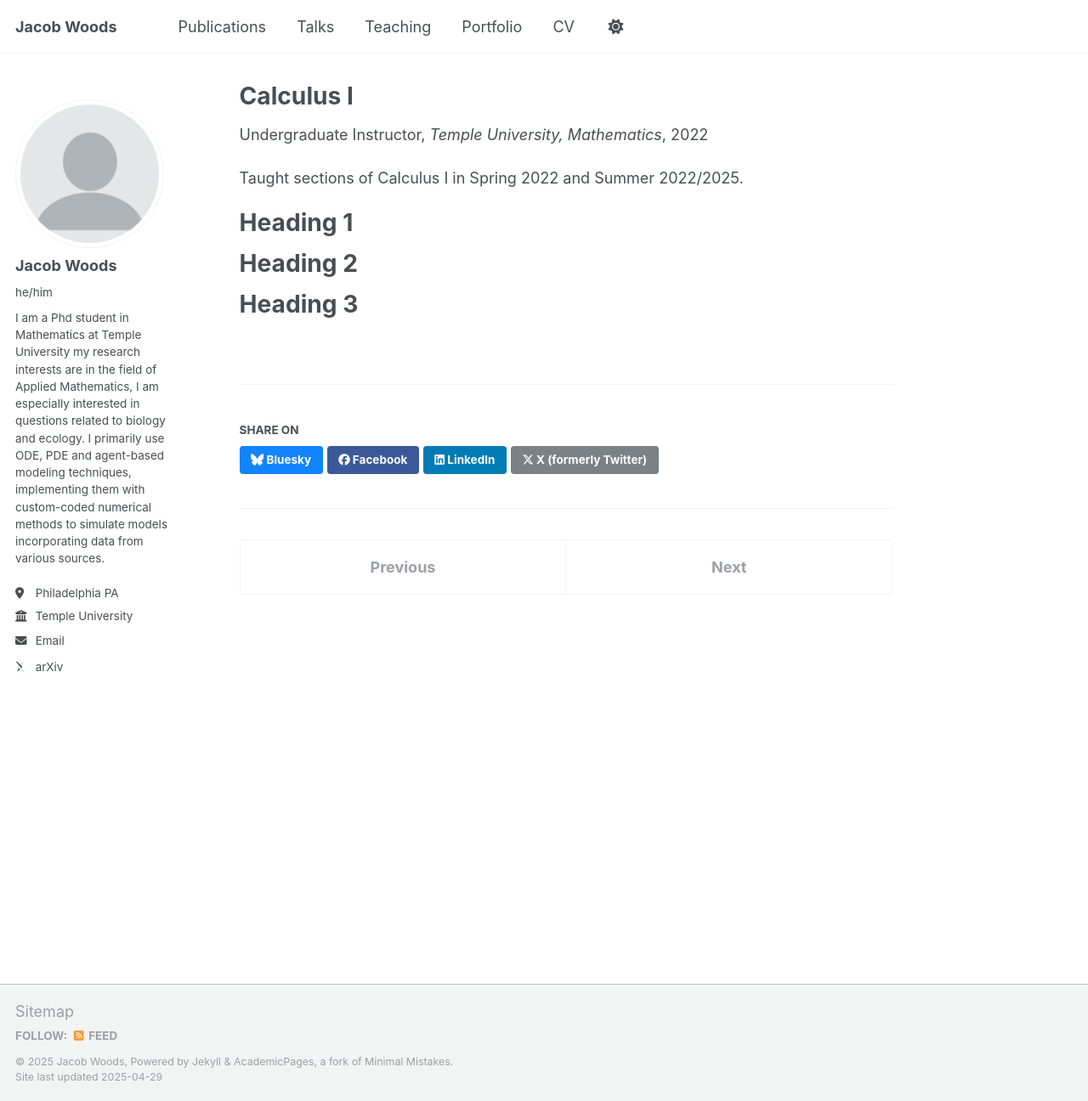
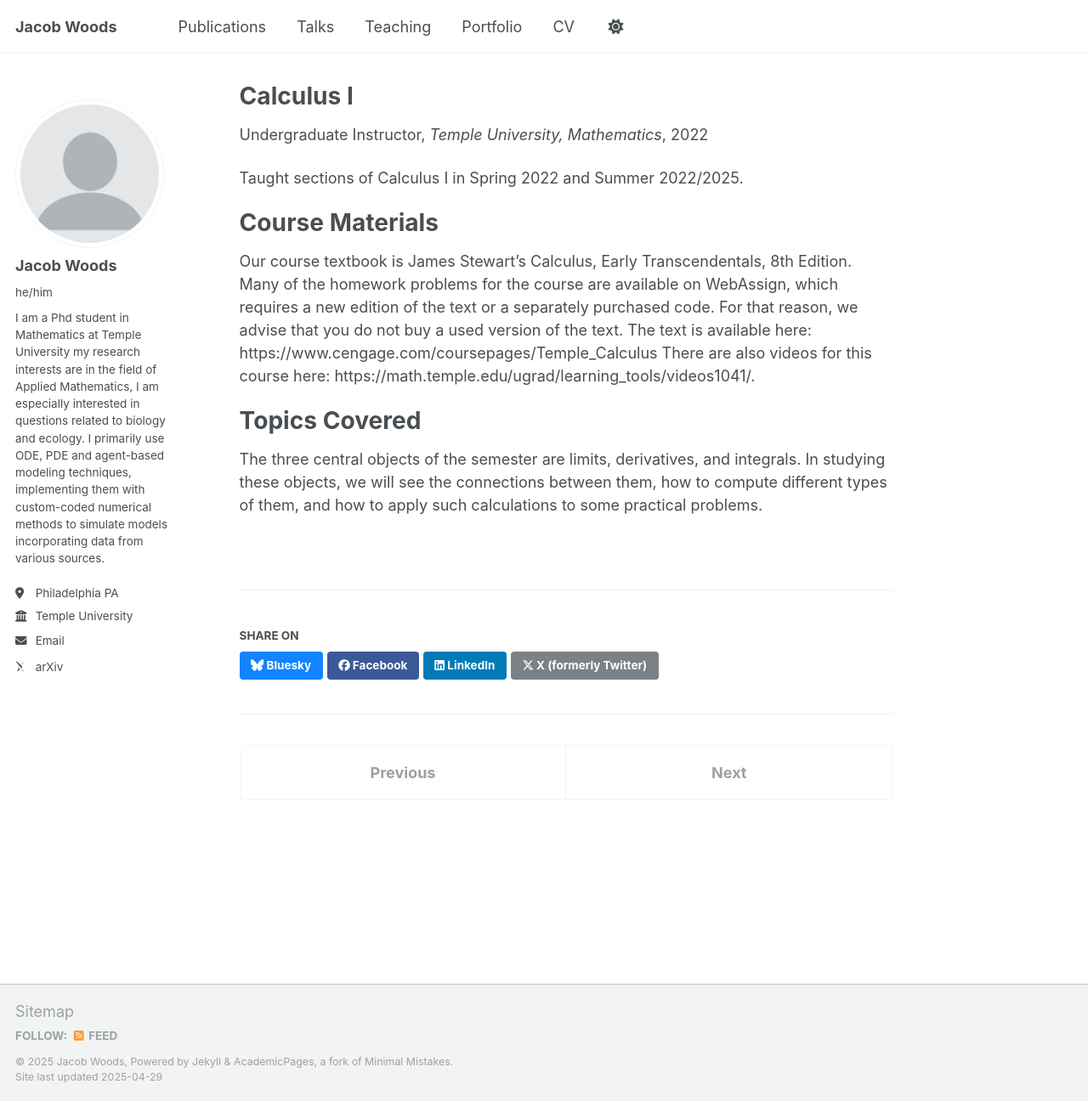
Before and after one commit to JacobWoods/JacobWoods.github.io, a Jekyll site: the page built from _teaching/Calc-1.md, in a window 1280 px wide and 1296 px high. Shown: the whole window at 85% size. Built offline with Jekyll 4.4.1, drawn with Linux system fonts in a browser that asks for light colours; some web fonts are replaced.

Commit message:
Update Calc-1.md

```diff
--- a/_teaching/Calc-1.md
+++ b/_teaching/Calc-1.md
@@ -12,11 +12,10 @@ location: "Philadelphia, Pa"
  Taught sections of Calculus I in Spring 2022 and Summer 2022/2025.
 
 
-Heading 1
+Course Materials
 ======
+Our course textbook is James Stewart's Calculus, Early Transcendentals, 8th Edition. Many of the homework problems for the course are available on WebAssign, which requires a new edition of the text or a separately purchased code. For that reason, we advise that you do not buy a used version of the text. The text is available here: https://www.cengage.com/coursepages/Temple_Calculus There are also videos for this course here: https://math.temple.edu/ugrad/learning_tools/videos1041/.
 
-Heading 2
+Topics Covered
 ======
-
-Heading 3
-======
+The three central objects of the semester are limits, derivatives, and integrals. In studying these objects, we will see the connections between them, how to compute different types of them, and how to apply such calculations to some practical problems.
```
